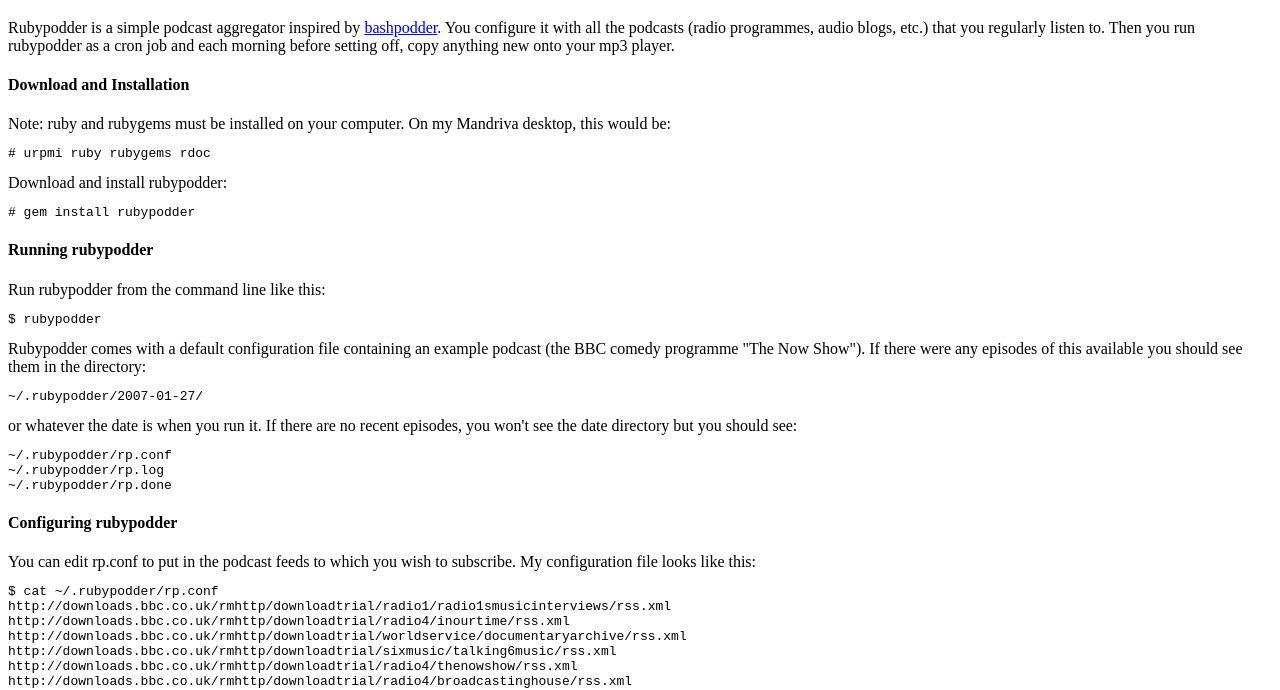
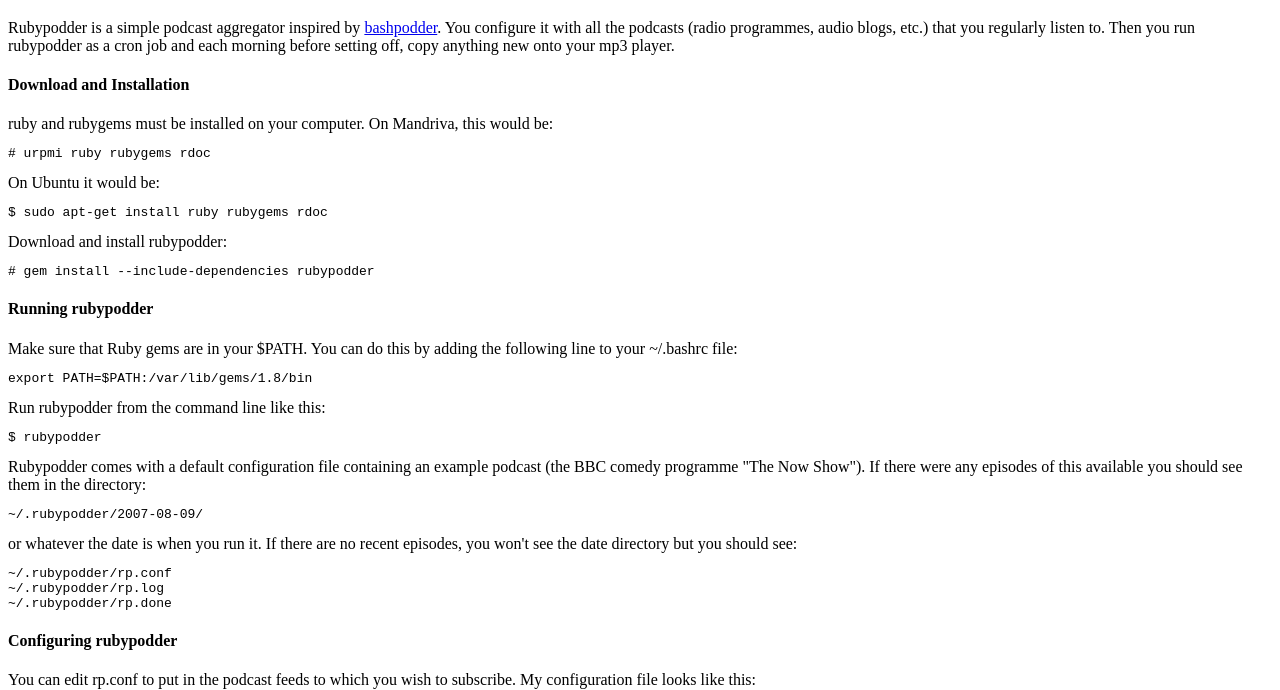
Before and after one commit to shingara/rubypodder, a plain HTML site: page index.html in a window 1280 px wide. Shown: the part 77-767 px from the top of the page. Drawn offline with Linux system fonts and the light colour scheme.

Commit message:
Ubuntu instructions
git-svn-id: http://rubypodder.rubyforge.org/svn@27 b660ba2c-99c1-45a2-a8e7-7a2dde7b91f7

```diff
--- a/index.html
+++ b/index.html
@@ -21,16 +21,24 @@ mp3 player.<br>
 
 <h4>Download and Installation</h4>
 
-Note:&nbsp;ruby and rubygems must be installed on your computer. On
-my Mandriva desktop, this would be:<br>
+ruby and rubygems must be installed on your computer. On
+Mandriva, this would be:<br>
 
 <pre># urpmi ruby rubygems rdoc</pre>
 
+On Ubuntu it would be:<br>
+
+<pre>$ sudo apt-get install ruby rubygems rdoc</pre>
+
 Download and install rubypodder:<br>
 
-<pre># gem install rubypodder</pre>
+<pre># gem install --include-dependencies rubypodder</pre>
 
 <h4>Running rubypodder</h4>
+
+Make sure that Ruby gems are in your $PATH. You can do this by adding the following line to your ~/.bashrc file:<br>
+
+<pre>export PATH=$PATH:/var/lib/gems/1.8/bin</pre>
 
 Run rubypodder from the command line like this:<br>
 
@@ -41,7 +49,7 @@ example podcast (the BBC comedy programme "The Now Show"). If there
 were any episodes of this available you should see them in the
 directory:<br>
 
-<pre>~/.rubypodder/2007-01-27/</pre>
+<pre>~/.rubypodder/2007-08-09/</pre>
 
 or whatever the date is when you run it. If there are no recent
 episodes, you won't see the date directory but you should see:<br>
```
